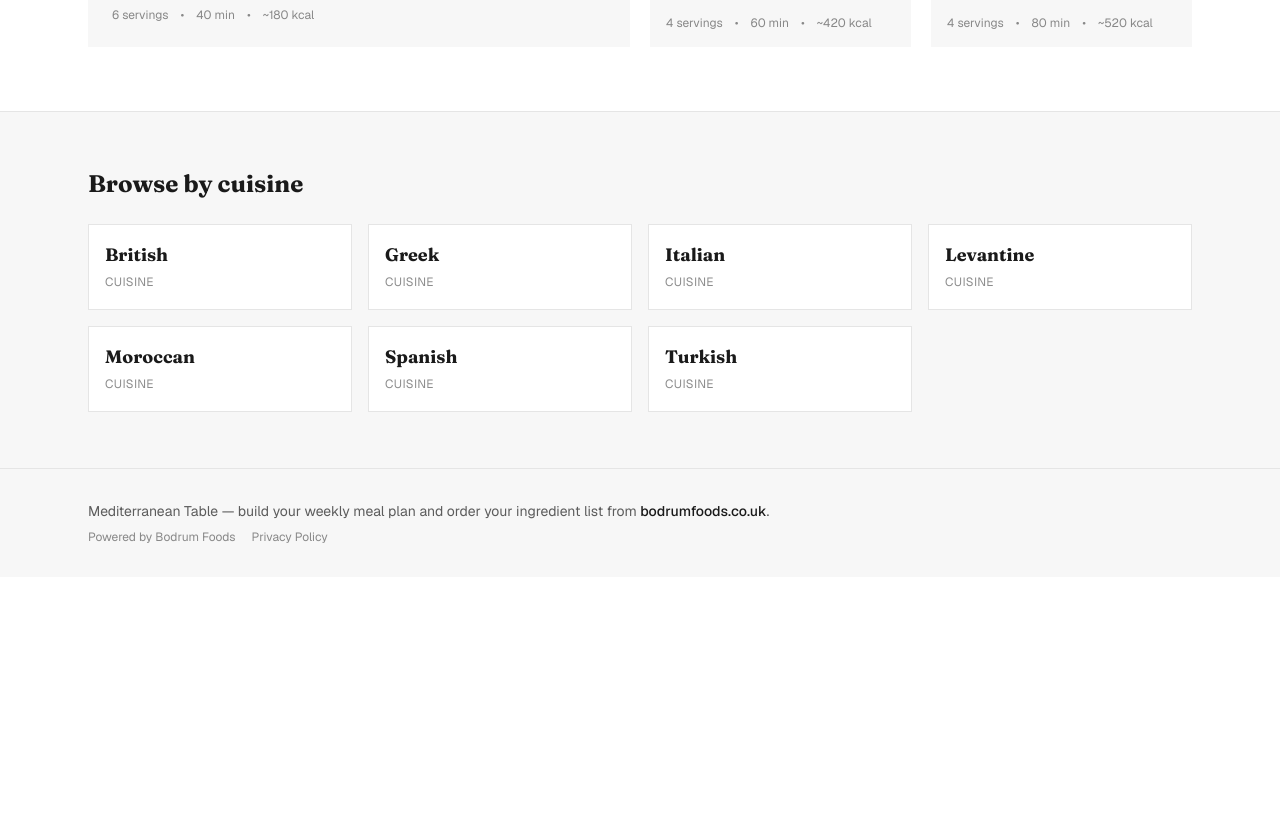
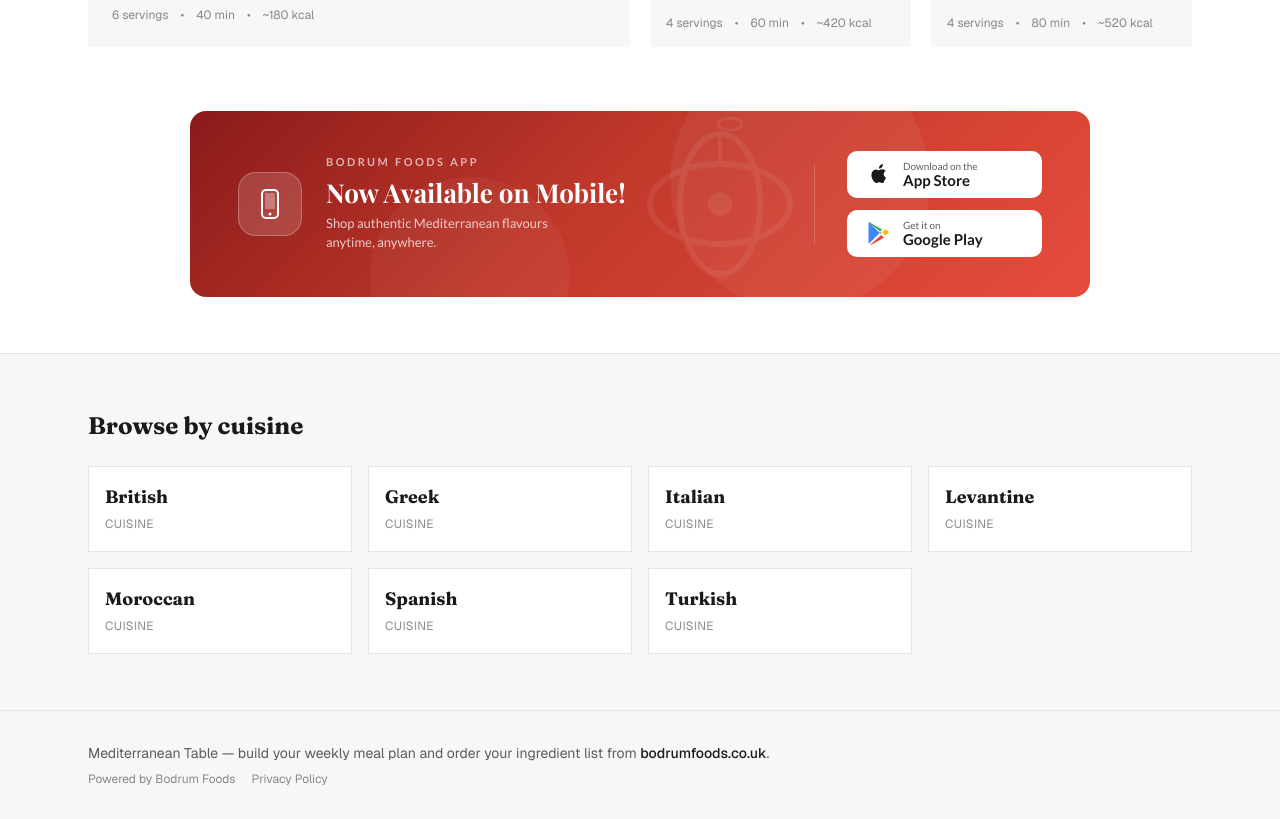
Before and after one commit to bodrumfoods/recipes, a Next.js app: page / in a window 1280 px wide. Shown: the part 1829-2648 px from the top of the page. Before the commit the page ends 2406 px from the top, so only its background shows below. Built offline with nearby package versions, Linux system fonts and the light colour scheme; no server answers.

Commit message:
Add Bodrum Foods app download banner to the homepage
Renders the provided App Store / Google Play download banner above
"Browse by cuisine" on the homepage. Adds Playfair Display and Lato via
next/font/google to match the banner's typography, self-hosted like the
rest of the site's fonts.

```diff
--- a/src/app/layout.tsx
+++ b/src/app/layout.tsx
@@ -1,5 +1,5 @@
 import type { Metadata } from "next";
-import { Geist, Geist_Mono, Fraunces } from "next/font/google";
+import { Geist, Geist_Mono, Fraunces, Playfair_Display, Lato } from "next/font/google";
 import Header from "@/components/Header";
 import Footer from "@/components/Footer";
 import AuthProvider from "@/components/AuthProvider";
@@ -21,6 +21,18 @@ const fraunces = Fraunces({
   axes: ["opsz", "SOFT", "WONK"],
 });
 
+const playfairDisplay = Playfair_Display({
+  variable: "--font-playfair",
+  subsets: ["latin"],
+  weight: ["700"],
+});
+
+const lato = Lato({
+  variable: "--font-lato",
+  subsets: ["latin"],
+  weight: ["400", "700"],
+});
+
 export const metadata: Metadata = {
   title: "Mediterranean Table | Weekly Meal Planner",
   description:
@@ -31,7 +43,7 @@ export default function RootLayout({ children }: LayoutProps<"/">) {
   return (
     <html
       lang="en"
-      className={`${geistSans.variable} ${geistMono.variable} ${fraunces.variable} h-full antialiased`}
+      className={`${geistSans.variable} ${geistMono.variable} ${fraunces.variable} ${playfairDisplay.variable} ${lato.variable} h-full antialiased`}
     >
       <body className="flex min-h-full flex-col bg-background text-foreground">
         <AuthProvider>
--- a/src/app/page.tsx
+++ b/src/app/page.tsx
@@ -2,6 +2,7 @@ import Link from "next/link";
 import { recipes, regions } from "@/lib/recipes";
 import RecipeCard from "@/components/RecipeCard";
 import SectionHeader from "@/components/SectionHeader";
+import AppDownloadBanner from "@/components/AppDownloadBanner";
 
 export default function Home() {
   const [heroRecipe, ...restFeatured] = recipes;
@@ -111,6 +112,10 @@ export default function Home() {
         </div>
       </section>
 
+      <section className="mx-auto w-full max-w-6xl px-4 pb-14 sm:px-6">
+        <AppDownloadBanner />
+      </section>
+
       <section className="border-t border-brand-border bg-brand-muted">
         <div className="mx-auto max-w-6xl px-4 py-14 sm:px-6">
           <SectionHeader title="Browse by cuisine" />
--- /dev/null
+++ b/src/components/AppDownloadBanner.tsx
@@ -0,0 +1,268 @@
+export default function AppDownloadBanner() {
+  return (
+    <>
+      <style>{`
+        .bodrum-banner-wrap {
+          font-family: var(--font-lato), 'Lato', sans-serif;
+          background: linear-gradient(135deg, #8B1A1A 0%, #C0392B 45%, #E74C3C 100%);
+          border-radius: 16px;
+          padding: 40px 48px;
+          display: flex;
+          align-items: center;
+          justify-content: space-between;
+          gap: 32px;
+          position: relative;
+          overflow: hidden;
+          min-height: 180px;
+          max-width: 900px;
+          margin: 0 auto;
+          box-sizing: border-box;
+        }
+
+        .bodrum-banner-wrap::before {
+          content: '';
+          position: absolute;
+          top: -60px;
+          right: 160px;
+          width: 260px;
+          height: 260px;
+          border-radius: 50%;
+          background: rgba(255,255,255,0.05);
+        }
+
+        .bodrum-banner-wrap::after {
+          content: '';
+          position: absolute;
+          bottom: -80px;
+          left: 20%;
+          width: 200px;
+          height: 200px;
+          border-radius: 50%;
+          background: rgba(255,255,255,0.04);
+        }
+
+        .bodrum-left-side {
+          display: flex;
+          align-items: center;
+          gap: 24px;
+          flex: 1;
+          position: relative;
+          z-index: 2;
+        }
+
+        .bodrum-phone-icon {
+          width: 64px;
+          height: 64px;
+          background: rgba(255,255,255,0.15);
+          border-radius: 18px;
+          display: flex;
+          align-items: center;
+          justify-content: center;
+          flex-shrink: 0;
+          border: 1.5px solid rgba(255,255,255,0.25);
+        }
+
+        .bodrum-phone-icon svg { width: 32px; height: 32px; }
+
+        .bodrum-text-content .eyebrow {
+          font-size: 11px;
+          font-weight: 700;
+          letter-spacing: 2.5px;
+          text-transform: uppercase;
+          color: rgba(255,255,255,0.65);
+          margin: 0 0 6px 0;
+        }
+
+        .bodrum-text-content h2 {
+          font-family: var(--font-playfair), 'Playfair Display', serif;
+          font-size: 26px;
+          font-weight: 700;
+          color: #fff;
+          margin: 0 0 6px 0;
+          line-height: 1.2;
+        }
+
+        .bodrum-text-content p {
+          font-size: 13px;
+          color: rgba(255,255,255,0.75);
+          margin: 0;
+          line-height: 1.5;
+        }
+
+        .bodrum-divider {
+          width: 1px;
+          height: 80px;
+          background: rgba(255,255,255,0.2);
+          flex-shrink: 0;
+          position: relative;
+          z-index: 2;
+        }
+
+        .bodrum-buttons-side {
+          display: flex;
+          flex-direction: column;
+          gap: 12px;
+          flex-shrink: 0;
+          position: relative;
+          z-index: 2;
+        }
+
+        .bodrum-store-btn-wrap { position: relative; }
+
+        .bodrum-store-btn {
+          display: flex;
+          align-items: center;
+          gap: 12px;
+          border-radius: 10px;
+          padding: 10px 20px;
+          text-decoration: none;
+          width: 195px;
+          border: none;
+          cursor: pointer;
+          transition: transform 0.15s, background 0.15s;
+          box-sizing: border-box;
+        }
+
+        .bodrum-store-btn.apple {
+          background: #fff;
+          color: #1a1a1a;
+        }
+
+        .bodrum-store-btn.apple:hover {
+          background: #f0f0f0;
+          transform: translateY(-2px);
+        }
+
+        .bodrum-store-btn.google {
+          background: #fff;
+          color: #1a1a1a;
+          border: none;
+        }
+
+        .bodrum-store-btn.google:hover {
+          background: #f0f0f0;
+          transform: translateY(-2px);
+        }
+
+        .bodrum-store-btn svg { width: 24px; height: 24px; flex-shrink: 0; }
+
+        .bodrum-btn-text {
+          display: flex;
+          flex-direction: column;
+          text-align: left;
+        }
+
+        .bodrum-btn-text .small {
+          font-size: 10px;
+          font-weight: 400;
+          opacity: 0.7;
+          line-height: 1;
+          margin-bottom: 2px;
+        }
+
+        .bodrum-btn-text .big {
+          font-size: 15px;
+          font-weight: 700;
+          line-height: 1;
+        }
+
+        .bodrum-olive-decor {
+          position: absolute;
+          right: 280px;
+          top: 50%;
+          transform: translateY(-50%);
+          opacity: 0.07;
+        }
+
+        @media (max-width: 580px) {
+          .bodrum-banner-wrap { flex-direction: column; padding: 28px 24px; text-align: center; }
+          .bodrum-left-side { flex-direction: column; text-align: center; }
+          .bodrum-divider { width: 80px; height: 1px; }
+          .bodrum-buttons-side { flex-direction: row; flex-wrap: wrap; justify-content: center; }
+          .bodrum-store-btn { width: 170px; }
+        }
+      `}</style>
+
+      <div className="bodrum-banner-wrap">
+        <svg
+          className="bodrum-olive-decor"
+          width="180"
+          height="180"
+          viewBox="0 0 180 180"
+          fill="none"
+          xmlns="http://www.w3.org/2000/svg"
+        >
+          <ellipse cx="90" cy="90" rx="70" ry="40" stroke="white" strokeWidth={6} fill="none" />
+          <ellipse cx="90" cy="90" rx="40" ry="70" stroke="white" strokeWidth={6} fill="none" />
+          <circle cx="90" cy="90" r="12" fill="white" />
+          <line x1="90" y1="20" x2="90" y2="50" stroke="white" strokeWidth={4} />
+          <ellipse cx="100" cy="10" rx="12" ry="6" stroke="white" strokeWidth={3} fill="none" />
+        </svg>
+
+        <div className="bodrum-left-side">
+          <div className="bodrum-phone-icon">
+            <svg viewBox="0 0 32 32" fill="none" xmlns="http://www.w3.org/2000/svg">
+              <rect x="8" y="2" width="16" height="28" rx="4" stroke="white" strokeWidth={2} />
+              <rect x="11" y="5" width="10" height="16" rx="1" fill="rgba(255,255,255,0.3)" />
+              <circle cx="16" cy="26" r="1.5" fill="white" />
+            </svg>
+          </div>
+          <div className="bodrum-text-content">
+            <p className="eyebrow">Bodrum Foods App</p>
+            <h2>Now Available on Mobile!</h2>
+            <p>
+              Shop authentic Mediterranean flavours
+              <br />
+              anytime, anywhere.
+            </p>
+          </div>
+        </div>
+
+        <div className="bodrum-divider" />
+
+        <div className="bodrum-buttons-side">
+          <div className="bodrum-store-btn-wrap">
+            <a
+              href="https://apps.apple.com/gb/app/bodrum-foods-uk/id6764837645"
+              className="bodrum-store-btn apple"
+              target="_blank"
+              rel="noopener noreferrer"
+            >
+              <svg viewBox="0 0 24 24" fill="#1a1a1a" xmlns="http://www.w3.org/2000/svg">
+                <path d="M17.05 20.28c-.98.95-2.05.8-3.08.35-1.09-.46-2.09-.48-3.24 0-1.44.62-2.2.44-3.06-.35C2.79 15.25 3.51 7.7 9.05 7.4c1.29.07 2.18.74 2.93.8 1.12-.23 2.19-.91 3.39-.84 1.44.1 2.52.69 3.23 1.74-2.89 1.72-2.21 5.51.36 6.64-.51 1.25-1.17 2.45-1.91 3.54zM13 3.5c.73-.83 1.94-1.46 2.94-1.5.13 1.17-.34 2.35-1.04 3.19-.69.85-1.83 1.51-2.95 1.42-.15-1.15.41-2.35 1.05-3.11z" />
+              </svg>
+              <div className="bodrum-btn-text">
+                <span className="small">Download on the</span>
+                <span className="big">App Store</span>
+              </div>
+            </a>
+          </div>
+
+          <div className="bodrum-store-btn-wrap">
+            <a
+              href="https://play.google.com/store/apps/details?id=co.shopney.bodrumfoods&pcampaignid=web_share"
+              className="bodrum-store-btn google"
+              target="_blank"
+              rel="noopener noreferrer"
+            >
+              <svg viewBox="0 0 24 24" xmlns="http://www.w3.org/2000/svg">
+                <path d="M3.18 23.76c.37.21.8.22 1.19.04l12.5-7.05-2.67-2.67L3.18 23.76z" fill="#EA4335" />
+                <path d="M20.93 10.05l-2.74-1.54-3.01 2.68 3.01 3.01 2.77-1.56c.79-.44.79-1.62-.03-2.59z" fill="#FBBC04" />
+                <path d="M2.04 1.54A1.24 1.24 0 001.5 2.6v18.8c0 .44.21.83.54 1.08l.1.07 10.53-10.53v-.25L2.04 1.54z" fill="#4285F4" />
+                <path d="M14.38 11.95l-2.71-2.71L1.5 1.54c.4-.22.88-.23 1.3-.01l12.28 6.93-2.7 2.7 2.7 2.71z" fill="#34A853" />
+              </svg>
+              <div className="bodrum-btn-text">
+                <span className="small" style={{ color: "#1a1a1a", opacity: 0.7 }}>
+                  Get it on
+                </span>
+                <span className="big" style={{ color: "#1a1a1a" }}>
+                  Google Play
+                </span>
+              </div>
+            </a>
+          </div>
+        </div>
+      </div>
+    </>
+  );
+}
```
